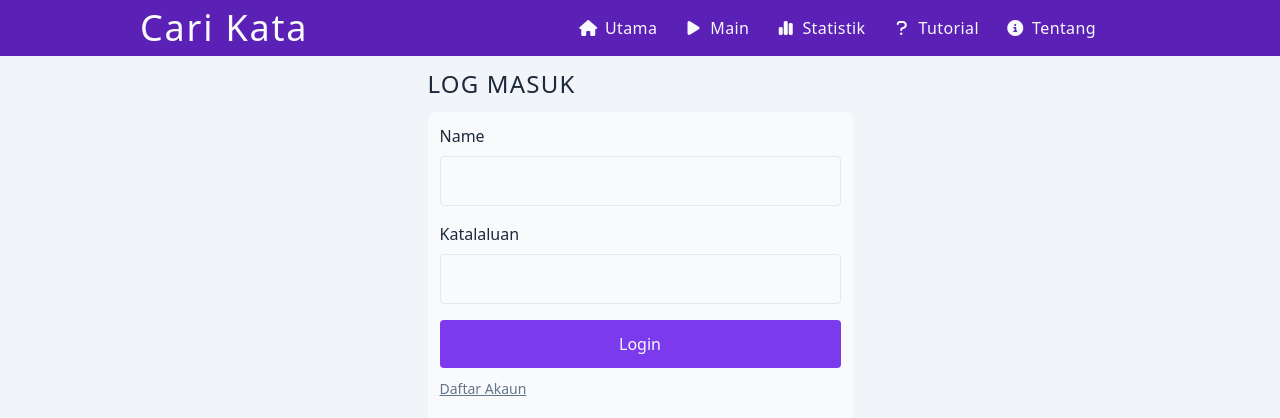
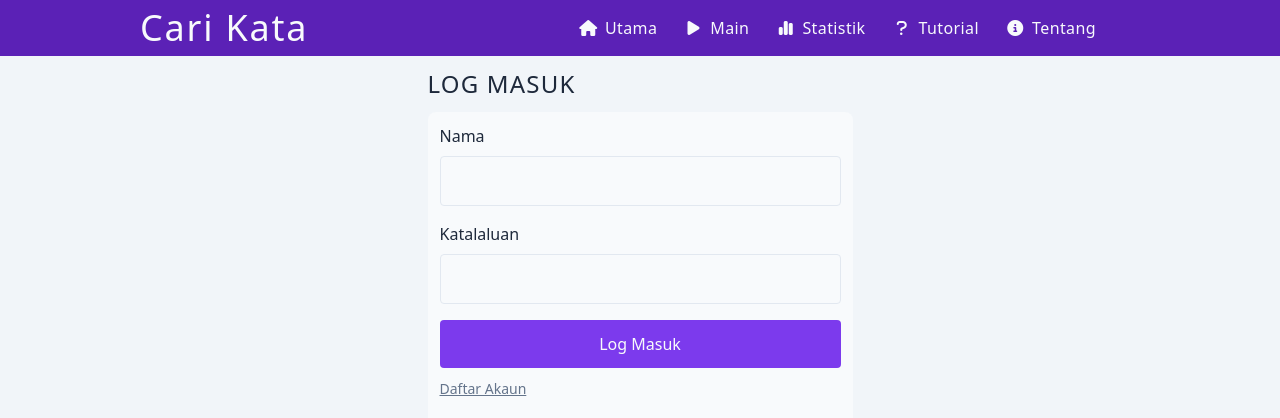
Before and after one commit to aidilrx04/cari-kata, a SvelteKit app: page /auth/login in a window 1280 px wide. Shown: the top 418 px of the page. Built offline with nearby package versions, Linux system fonts and the light colour scheme; some icons are missing.

Commit message:
fix: fix typo

```diff
--- a/src/routes/auth/login/+page.svelte
+++ b/src/routes/auth/login/+page.svelte
@@ -36,7 +36,7 @@
 	<main class="p-3 bg-slate-50 dark:bg-slate-700 rounded-lg">
 		<form on:submit|preventDefault={handleSubmit}>
 			<label for="username" class="input-group">
-				<span>Name</span>
+				<span>Nama</span>
 				<input
 					bind:value={userData.username}
 					class="block w-full rounded bg-slate-50 dark:bg-slate-800 border border-slate-200 dark:border-slate-600 py-3 px-2"
@@ -58,7 +58,7 @@
 					type="submit"
 					class="block mb-2 w-full bg-violet-600 py-3 px-4 rounded text-slate-50 hover:bg-violet-700 active:focus:bg-violet-800"
 				>
-					Login
+					Log Masuk
 				</button>
 				<a href="/auth/register" class="mb-2 text-sm underline text-slate-500 text-center">
 					Daftar Akaun
```
